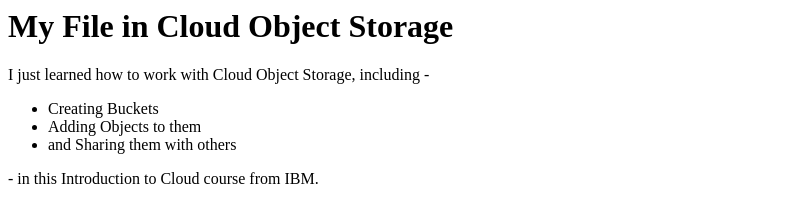
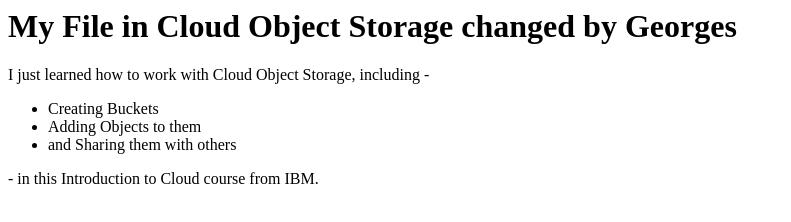
Before and after one commit to georgesryssen/testrepo, a plain HTML site: page index.html in a window 1280 px wide. Shown: the whole page, without its empty margins (0-791 px from the left). Drawn offline with Linux system fonts and the light colour scheme.

Commit message:
index.hmtl updated

```diff
--- a/index.html
+++ b/index.html
@@ -1,5 +1,5 @@
 <html>
-    <h1>My File in Cloud Object Storage</h1>
+    <h1>My File in Cloud Object Storage changed by Georges</h1>
 <p></p>
 <p>I just learned how to work with Cloud Object Storage, including -</p>
 <ul>
```
